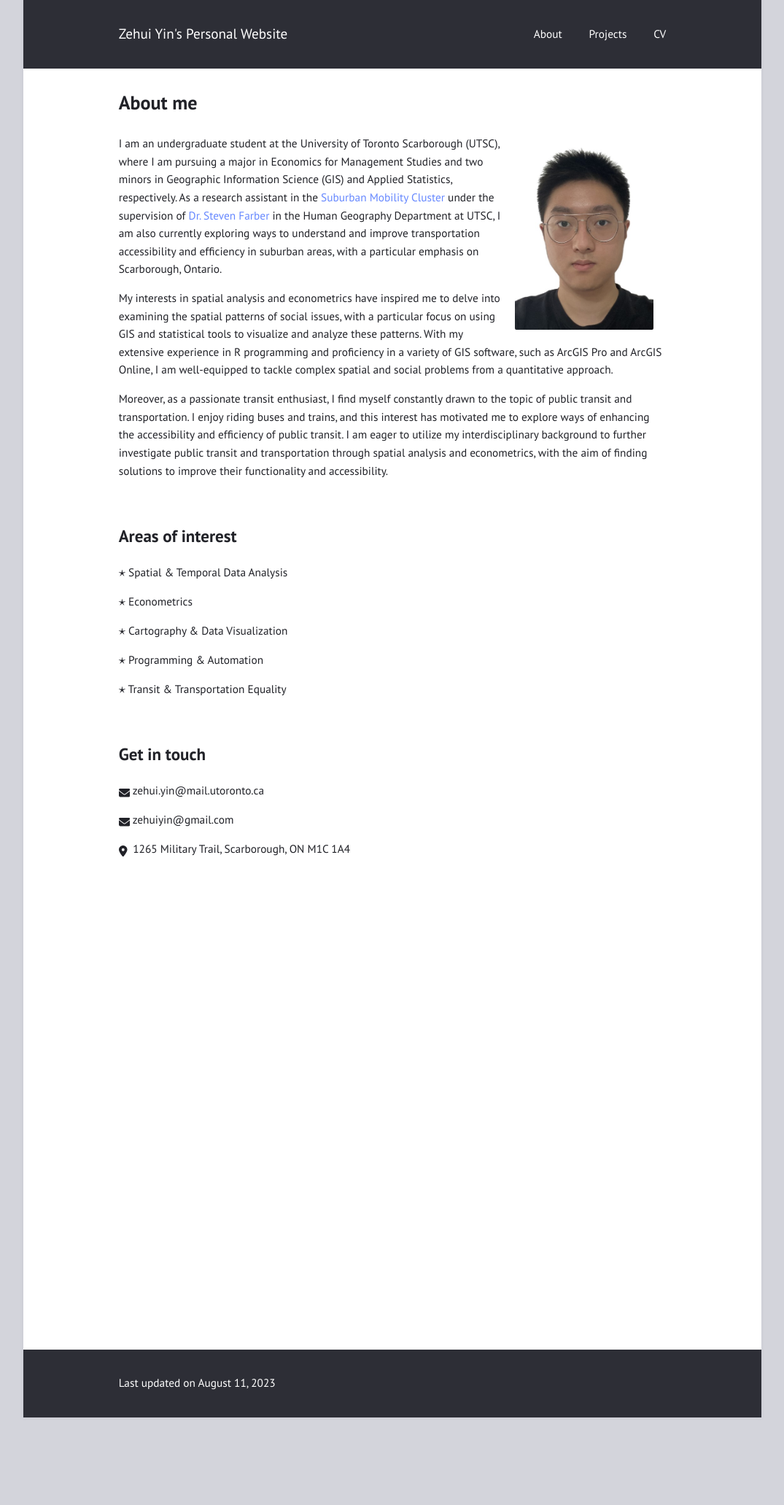
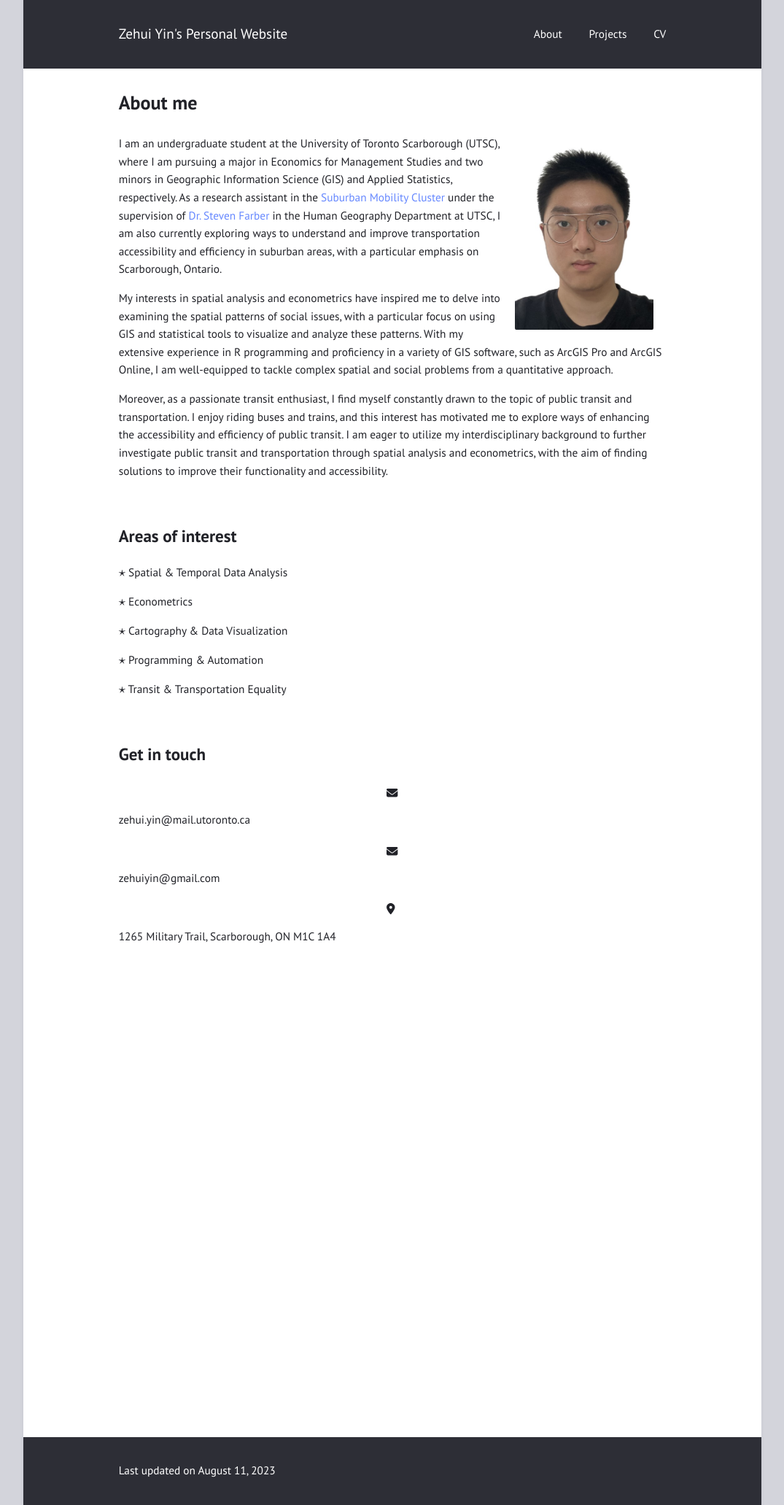
Before and after one commit to zehuiyin/personal_website_jekyll, a Jekyll site: the page built from index.md, in a window 1280 px wide. Shown: the whole page at 73% size, without its empty margins (102-1177 px from the left). Built offline with Jekyll 4.4.1, drawn with Linux system fonts in a browser that asks for light colours; before the commit the page ends 1943 px from its top, so only the background shows below that.

Commit message:
Update index.md

```diff
--- a/index.md
+++ b/index.md
@@ -27,20 +27,17 @@ $$\star$$ Transit & Transportation Equality
 &nbsp;
 &nbsp;
 ## Get in touch
-<p class="email">
+<p class="email" style="text-align:center">
 	<svg aria-hidden="true" focusable="false" class="icon" xmlns="http://www.w3.org/2000/svg" viewBox="0 0 512 512" width="1em" height="1em"><!-- Font Awesome Free 5.15.1 by @fontawesome - https://fontawesome.com License - https://fontawesome.com/license/free (Icons: CC BY 4.0, Fonts: SIL OFL 1.1, Code: MIT License) --><path d="M48 64C21.5 64 0 85.5 0 112c0 15.1 7.1 29.3 19.2 38.4L236.8 313.6c11.4 8.5 27 8.5 38.4 0L492.8 150.4c12.1-9.1 19.2-23.3 19.2-38.4c0-26.5-21.5-48-48-48H48zM0 176V384c0 35.3 28.7 64 64 64H448c35.3 0 64-28.7 64-64V176L294.4 339.2c-22.8 17.1-54 17.1-76.8 0L0 176z"/></svg>
-	zehui.yin@mail.utoronto.ca
-</p>
+</p> zehui.yin@mail.utoronto.ca
 
-<p class="email">
+<p class="email" style="text-align:center">
 	<svg aria-hidden="true" focusable="false" class="icon" xmlns="http://www.w3.org/2000/svg" viewBox="0 0 512 512" width="1em" height="1em"><!-- Font Awesome Free 5.15.1 by @fontawesome - https://fontawesome.com License - https://fontawesome.com/license/free (Icons: CC BY 4.0, Fonts: SIL OFL 1.1, Code: MIT License) --><path d="M48 64C21.5 64 0 85.5 0 112c0 15.1 7.1 29.3 19.2 38.4L236.8 313.6c11.4 8.5 27 8.5 38.4 0L492.8 150.4c12.1-9.1 19.2-23.3 19.2-38.4c0-26.5-21.5-48-48-48H48zM0 176V384c0 35.3 28.7 64 64 64H448c35.3 0 64-28.7 64-64V176L294.4 339.2c-22.8 17.1-54 17.1-76.8 0L0 176z"/></svg>
-	zehuiyin@gmail.com
-</p>
+</p> zehuiyin@gmail.com
 
-<p class="location">
+<p class="location" style="text-align:center">
 	<svg aria-hidden="true" focusable="false" class="icon" xmlns="http://www.w3.org/2000/svg" viewBox="0 0 512 512" width="1em" height="1em"><!-- Font Awesome Free 5.15.1 by @fontawesome - https://fontawesome.com License - https://fontawesome.com/license/free (Icons: CC BY 4.0, Fonts: SIL OFL 1.1, Code: MIT License) --><path d="M215.7 499.2C267 435 384 279.4 384 192C384 86 298 0 192 0S0 86 0 192c0 87.4 117 243 168.3 307.2c12.3 15.3 35.1 15.3 47.4 0zM192 128a64 64 0 1 1 0 128 64 64 0 1 1 0-128z"/></svg>
-	1265 Military Trail, Scarborough, ON M1C 1A4
-</p>
+</p> 1265 Military Trail, Scarborough, ON M1C 1A4
 
 <style>.embed-container {position: relative; padding-bottom: 80%; height: 0; max-width: 100%;} .embed-container iframe, .embed-container object, .embed-container iframe{position: absolute; top: 0; left: 0; width: 100%; height: 50%;} small{position: absolute; z-index: 40; bottom: 0; margin-bottom: -15px;}</style><div class="embed-container"><iframe width="500" height="400" frameborder="0" scrolling="no" marginheight="0" marginwidth="0" title="Location_Map" src="https://zehuiyin.github.io/utsc_location/"></iframe></div>
 <p style="margin-bottom:0.8cm;"></p>
```
